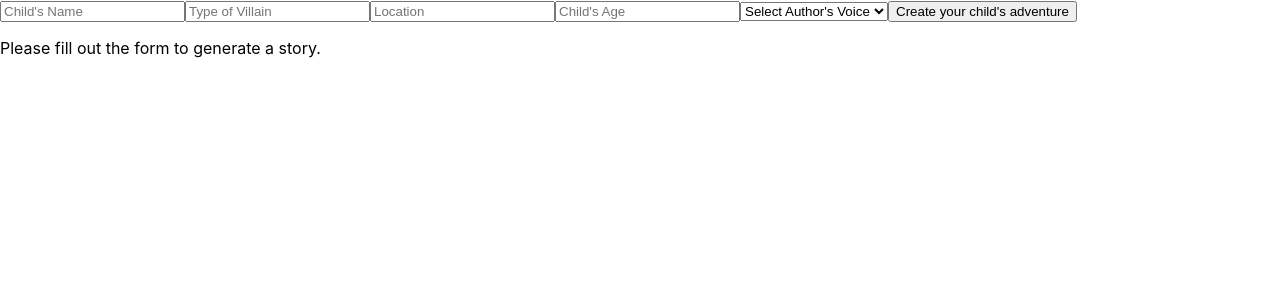
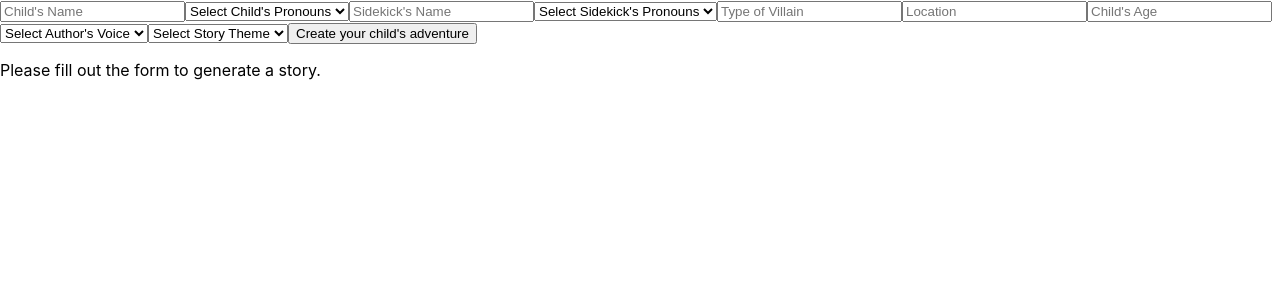
Before and after one commit to lucasdickey/storyPath, a React (Create React App) app in the folder storypath/: page / in a window 1280 px wide. Shown: the top 300 px of the page. Built offline with nearby package versions, Linux system fonts and the light colour scheme.

Commit message:
Renamed files & added inputs
Renamed some files and added other input types for creating the story

```diff
--- a/storypath/src/App.js
+++ b/storypath/src/App.js
@@ -1,7 +1,6 @@
-import logo from './logo.svg';
 import './App.css';
 import React, { useState } from 'react';
-import Form from './components/Form';
+import Form from './components/InputForm';
 import StoryDisplay from './components/StoryDisplay';
 
 const App = () => {
--- a/storypath/src/components/Form.js
+++ b/storypath/src/components/InputForm.js
@@ -13,7 +13,11 @@ const App = () => {
     villain: '',
     location: '',
     childAge: '',
-    authorVoice: ''
+    authorVoice: '',
+    childPronouns: '',
+    sidekickPronouns: '',
+    childSidekick: '',
+    storyTheme: ''
   });
 
   const handleChange = (e) => {
@@ -27,7 +31,7 @@ const App = () => {
     e.preventDefault();
 
     const openAiUrl = 'https://api.openai.com/v1/engines/davinci/completions';
-    const prompt = `Create a children's story with a hero named ${formData.childName}, a villain who is ${formData.villain}, set in ${formData.location}, suitable for a ${formData.childAge} year old, in the voice of ${formData.authorVoice}.`;
+    const prompt = `Create a children's story with the following elements: 1) a hero named ${formData.childName}, 2) a villain who is a ${formData.villain}, 3) a sidekick named ${formData.childSidekick}, 4) set in a ${formData.location} location/setting, 4) suitable for a child of ${formData.childAge} years old, 5) in the voice of ${formData.authorVoice}, and 6) with the theme of ${formData.storyTheme}.`;
 
     const payload = {
       prompt,
@@ -62,6 +66,33 @@ const App = () => {
           value={formData.childName}
           onChange={handleChange}
         />
+        <select
+          name="childPronouns"
+          value={formData.childPronouns}
+          onChange={handleChange}
+        >
+          <option value="">Select Child's Pronouns</option>
+          <option value="he/him">He/Him</option>
+          <option value="she/her">She/Her</option>
+          <option value="they/them">They/Them</option>
+        </select>
+        <input
+          type="text"
+          name="childSidekick"
+          placeholder="Sidekick's Name"
+          value={formData.childName}
+          onChange={handleChange}
+        />
+        <select
+          name="sidekickPronouns"
+          value={formData.childPronouns}
+          onChange={handleChange}
+        >
+          <option value="">Select Sidekick's Pronouns</option>
+          <option value="he/him">He/Him</option>
+          <option value="she/her">She/Her</option>
+          <option value="they/them">They/Them</option>
+        </select>
         <input
           type="text"
           name="villain"
@@ -98,6 +129,19 @@ const App = () => {
           <option value="mark_twain">Mark Twain</option>
           {/* Add other authors here */}
         </select>
+        <select
+          name="storyTheme"
+          value={formData.storyTheme}
+          onChange={handleChange}
+        >
+          <option value="">Select Story Theme</option>
+          <option value="friendship">Friendship</option>
+          <option value="family">Empathy</option>
+          <option value="adventure">Bravery</option>
+          <option value="adventure">Acceptance</option>
+          <option value="adventure">Perseverance</option>
+          <option value="adventure">Kindness</option>
+        </select>
         <button type="submit">Create your child's adventure</button>
       </form>
       {/* Story output will be displayed here */}
```
